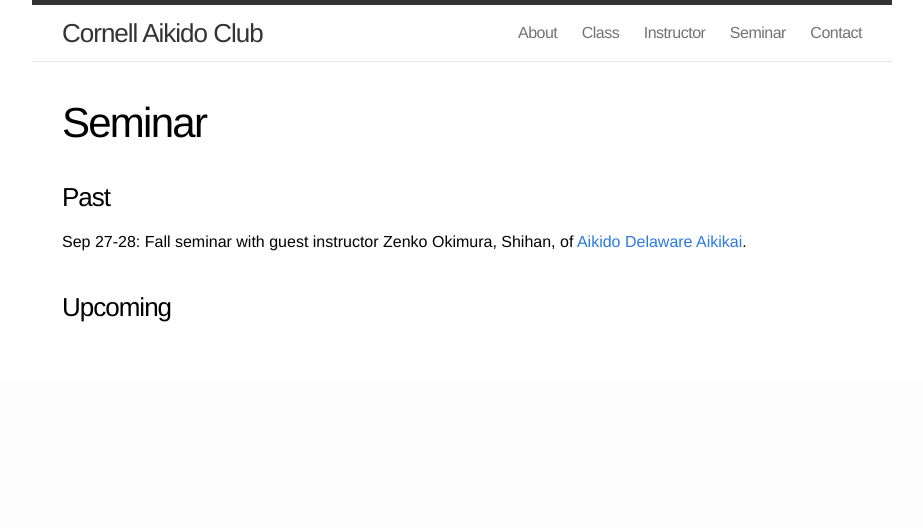
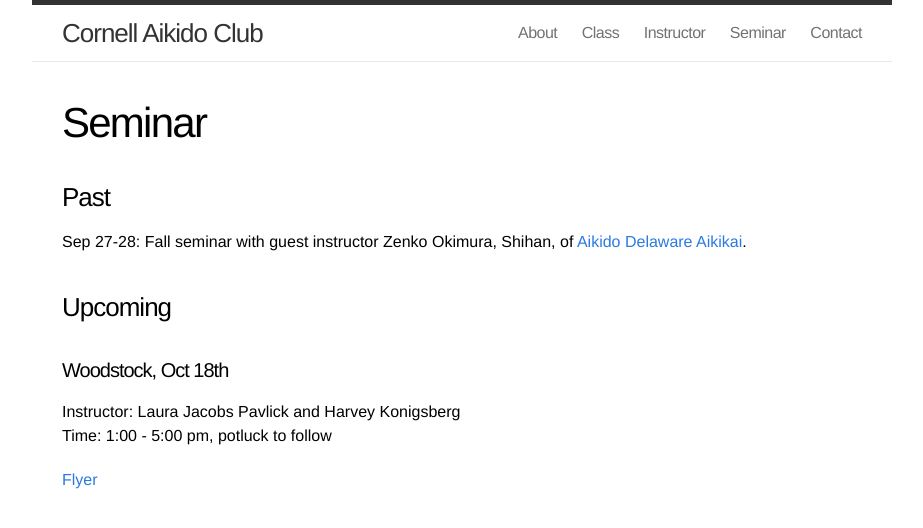
Before and after one commit to CornellAikido/website, a Jekyll site: the page built from pages/seminar.md, in a window 1280 px wide. Shown: the top 528 px of the page, without its empty margins (178-1101 px from the left). Built offline with Jekyll 4.4.1, drawn with Linux system fonts in a browser that asks for light colours.

Commit message:
Crude homepage

```diff
--- /dev/null
+++ b/_includes/upcoming_seminar.md
@@ -0,0 +1,5 @@
+#### Woodstock, Oct 18th
+Instructor: Laura Jacobs Pavlick and Harvey Konigsberg
+Time: 1:00 - 5:00 pm, potluck to follow
+
+[Flyer](http://www.woodstockaikido.com/flyers/Woodstock%20Aikido%20Flyer.pdf)
--- a/pages/seminar.md
+++ b/pages/seminar.md
@@ -9,3 +9,5 @@ Sep 27-28: Fall seminar with guest instructor Zenko Okimura, Shihan,
 of [Aikido Delaware Aikikai](http://www.aikidoda.org/){:target="_blank"}.
 
 ### Upcoming
+
+{% include upcoming_seminar.md %}
```
Also changed, not shown: index.html (deleted, +0 -13 lines), pages/index.md (added, +16 -0 lines).
